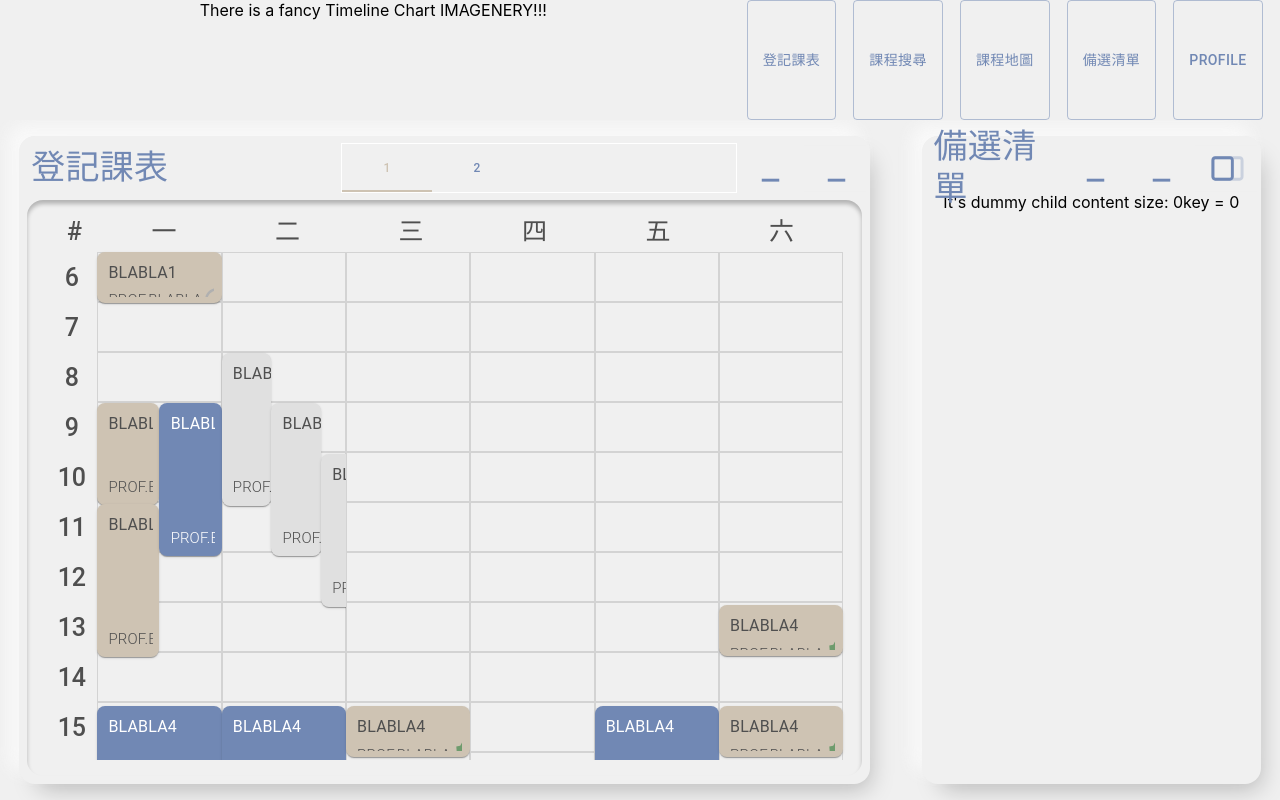
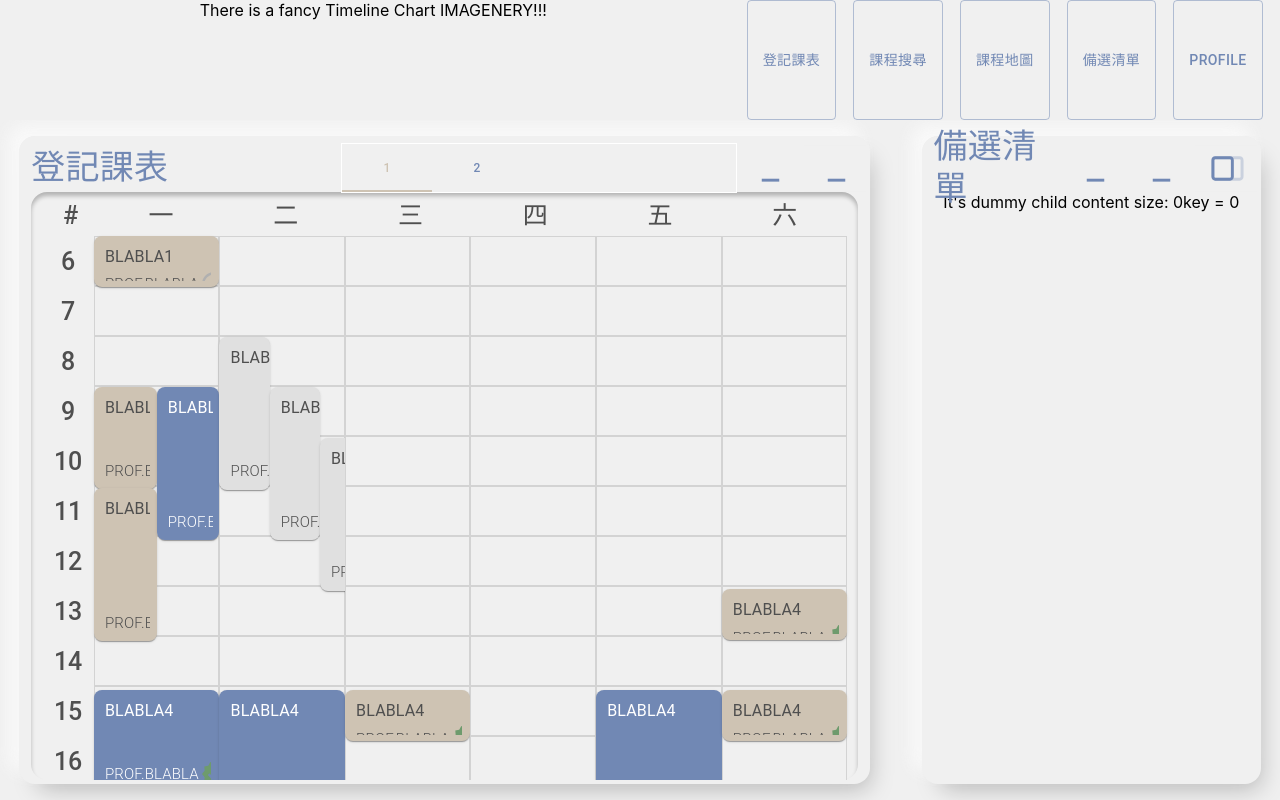
Before and after one commit to chen126888/GDSC_SCSR, a React (Create React App) app in the folder web/: page / in a window 1280 px wide. Built offline with nearby package versions, Linux system fonts and the light colour scheme.

Commit message:
Frame children edit optimizing

```diff
--- a/web/src/components/CourseSelecter/CourseSelection.jsx
+++ b/web/src/components/CourseSelecter/CourseSelection.jsx
@@ -4,7 +4,7 @@
 import TabLabel from './TabPart/CourseTabLabel';
 import CourseTabBar from './TabPart/CourseTabBar';
 import Sheet from "./SheetPart/Sheet";
-import FrameInner from '../FancyFrame/FrameInner';
+import { FrameInner, FrameBarSummary } from '../FancyFrame/FrameInner';
 import { DummybuttonCustom } from '../Main/DummyComponent';
 // Styles
 import { makeStyles, createStyles } from '@mui/styles';
@@ -65,22 +65,22 @@ function CourseTabs({
   const [value, setValue] = useState(0);
   const handleChange = (event, newValue) => setValue(newValue);
 
-  // Bar Add
-  const tabBarWithProps = childPropsGiver(BarTaker, {
-    buttonCustom: [
+  return (
+    <Fragment >
+      <FrameBarSummary
+        barTaker={BarTaker}
+        buttonCustom={[
           (<DummybuttonCustom key={0} />),
-      (<DummybuttonCustom key={1} />)
-    ],
-    panelCustom: (
+          (<DummybuttonCustom key={1} />),
+        ]}
+        panelCustom={
           <CourseTabBar
             onChange={handleChange}
             labels={labels}
             value={value}
           />
-    ),
-  })
-
-  const TabMain = props => (
+        }
+      />
       <FrameInner>
         {contents.map((tabContent, i) => (
           <TabLabel
@@ -94,13 +94,6 @@ function CourseTabs({
           </TabLabel>
         ))}
       </FrameInner>
-  );
-
-  return (
-    <Fragment >
-      {tabBarWithProps}
-      {/* {tabMain} */}
-      <TabMain />
     </Fragment>
   );
 };
--- a/web/src/components/FancyFrame/FrameInner.jsx
+++ b/web/src/components/FancyFrame/FrameInner.jsx
@@ -4,6 +4,7 @@ import Box from '@mui/material/Box';
 // Styles
 import { makeStyles, createStyles } from '@mui/styles';
 // Hooks and Function
+import { childPropsGiver } from './FrameFunctions';
 
 const useStyles = makeStyles(theme => {
 
@@ -16,22 +17,24 @@ const useStyles = makeStyles(theme => {
       "&::-webkit-scrollbar": {
         display: 'none'
       },
-      padding: theme.spacing(1),
+      padding: theme.spacing(0, 1.5, 0.5, 1.5),
       borderBottomLeftRadius: theme.spacing(2),
       borderBottomRightRadius: theme.spacing(2),
       display: 'flex',
     },
     inner: {
-      padding: theme.spacing(2),
+      padding: theme.spacing(1, 1, 0, 1),
       flexGrow: 1,
       borderRadius: theme.spacing(2),
+      borderTopLeftRadius: theme.spacing(2),
+      borderTopRightRadius: theme.spacing(2),
       boxShadow: theme.shadows.frameInner,
     }
 
   })
 });
 
-function FrameInner(props) {
+const FrameInner = props => {
   const classes = useStyles();
 
   return (
@@ -43,4 +46,20 @@ function FrameInner(props) {
   )
 }
 
-export default FrameInner
+const FrameBarSummary = (
+  { buttonCustom, panelCustom, barTaker }
+) => {
+
+  const tabBarWithProps = childPropsGiver(barTaker, {
+    buttonCustom: buttonCustom,
+    panelCustom: panelCustom,
+  })
+
+  return (
+    <>
+      {tabBarWithProps}
+    </>
+  )
+}
+
+export { FrameInner, FrameBarSummary }
```
Also changed, not shown: web/src/components/FancyFrame/FrameFunctions.jsx (+8 -1 lines). Lines whose indentation alone changed are shown as unchanged.
